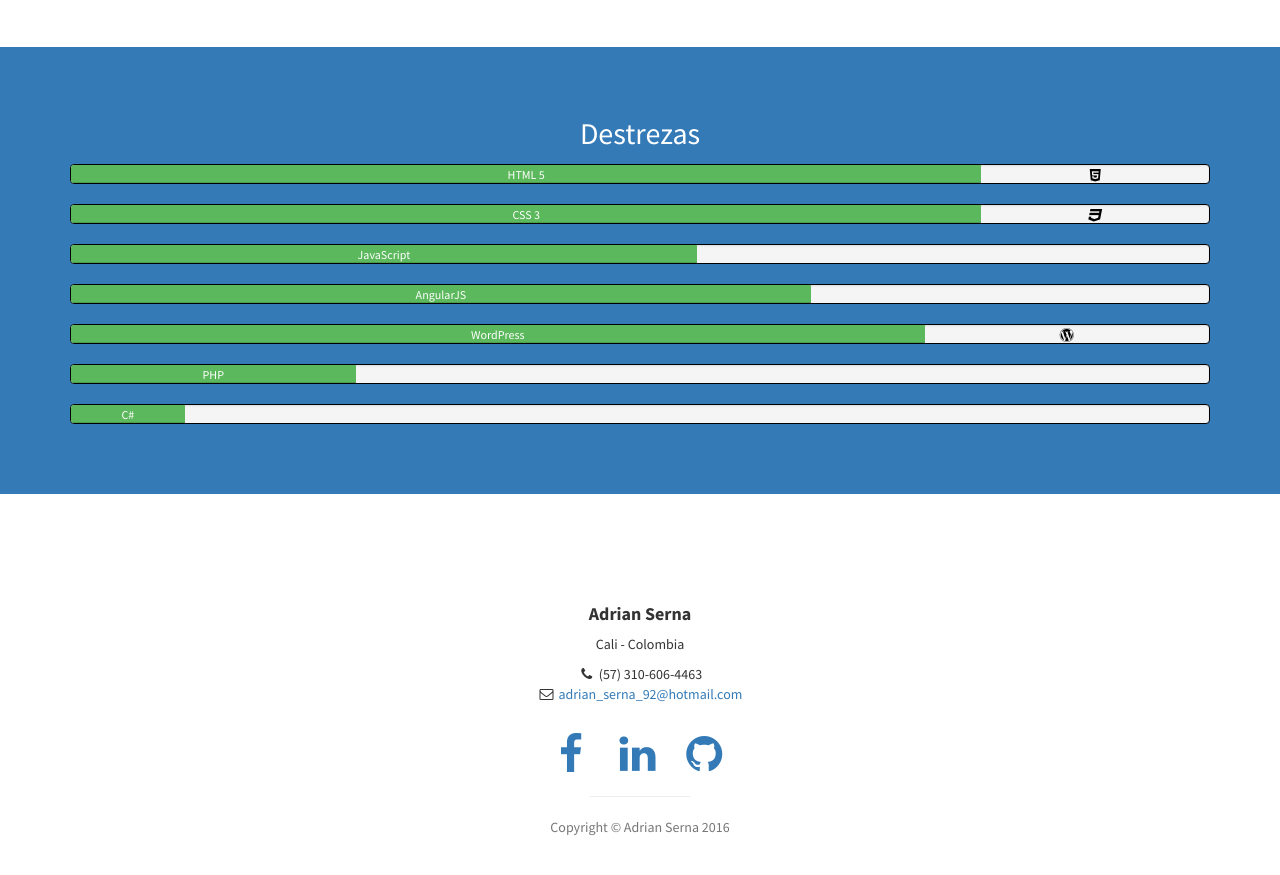
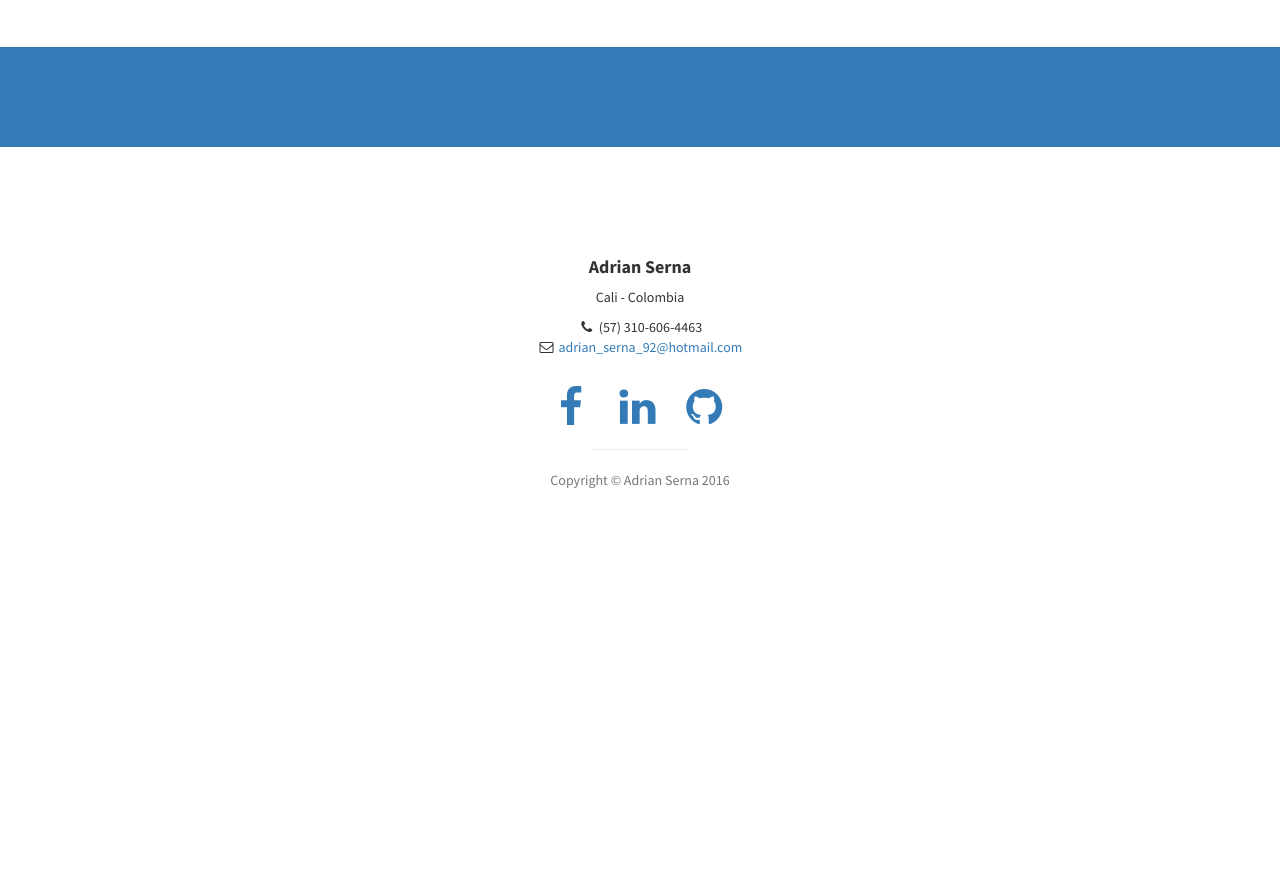
Before and after one commit to tayan-serna/adriansernag, a plain HTML site: page index.html in a window 1280 px wide. Shown: the part 3490-4365 px from the top of the page. After the commit the page ends 4090 px from the top, so only its background shows below. Drawn offline with Linux system fonts and the light colour scheme.

Commit message:
comentariada sección de destrezas
comentariada sección de destrezas

```diff
--- a/index.html
+++ b/index.html
@@ -235,7 +235,7 @@
         <aside class="call-to-action bg-primary">
             <div class="container">
                 <div class="row">
-                    <div class="col-lg-12 text-center">
+                    <!-- <div class="col-lg-12 text-center">
                         <h2>Destrezas</h2>
                         <div style="margin-top:1em;">
 
@@ -278,7 +278,7 @@
                                 </div>
                             </div>
                         </div>
-                    </div>
+                    </div> -->
                 </div>
             </div>
         </aside>
```
